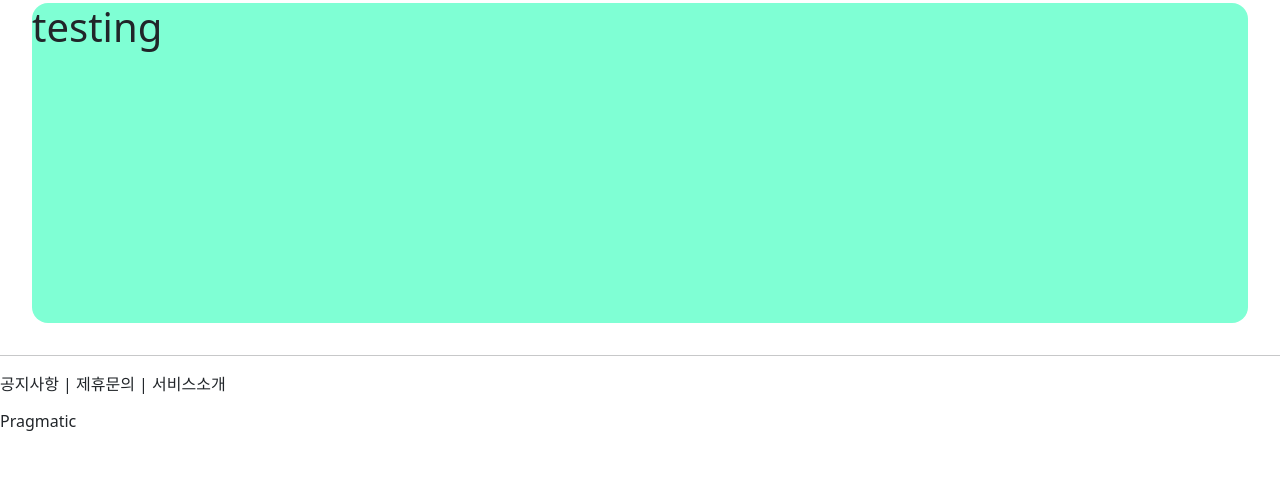
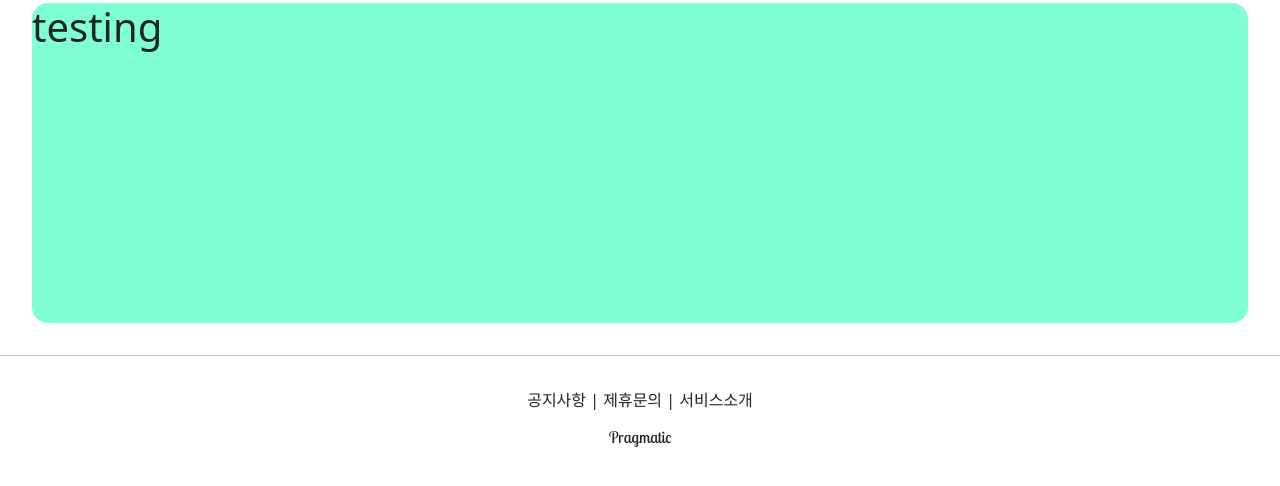
Before and after one commit to mynameisjinn/pinter, a Django app: page /account/hello_world/ in a window 1280 px wide. Shown: the part 174-660 px from the top of the page. Run offline with Django 4.2, Linux system fonts and the light colour scheme.

Commit message:
before course 14

```diff
--- a/templates/footer.html
+++ b/templates/footer.html
@@ -1,13 +1,13 @@
-<div class="pragmatic_footer">
+<div class="Pragmatic_footer">
 
-    <div class="pramatic_footer_button">
+    <div class="Pramatic_footer_button">
         <span>공지사항</span> |
         <span>제휴문의</span> |
         <span>서비스소개</span>
 
     </div>
     <div style="margin-top: 1rem">
-        <h6 class="Pragmatic_footer_logo">Pragmatic</h6>
+        <h6 class="Pragmatic_logo">Pragmatic</h6>
     </div>
 
     </div>
```
